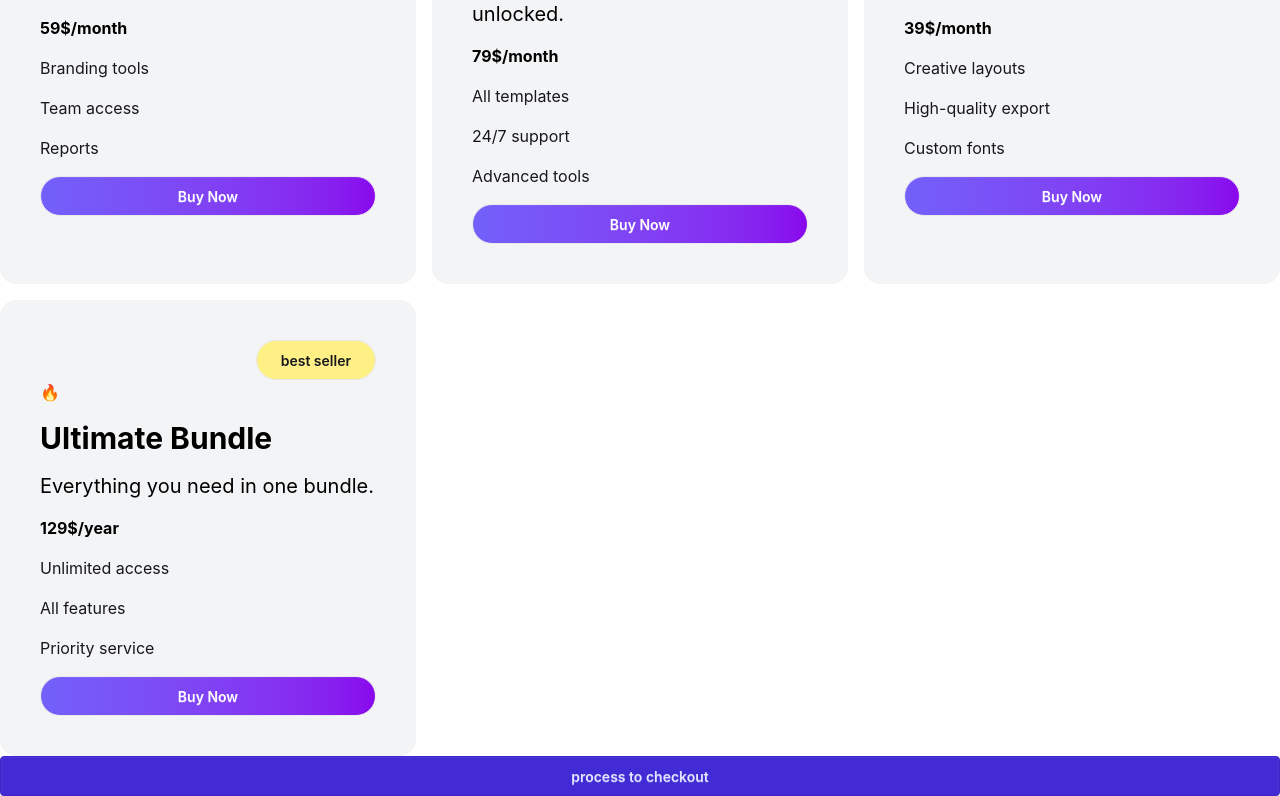
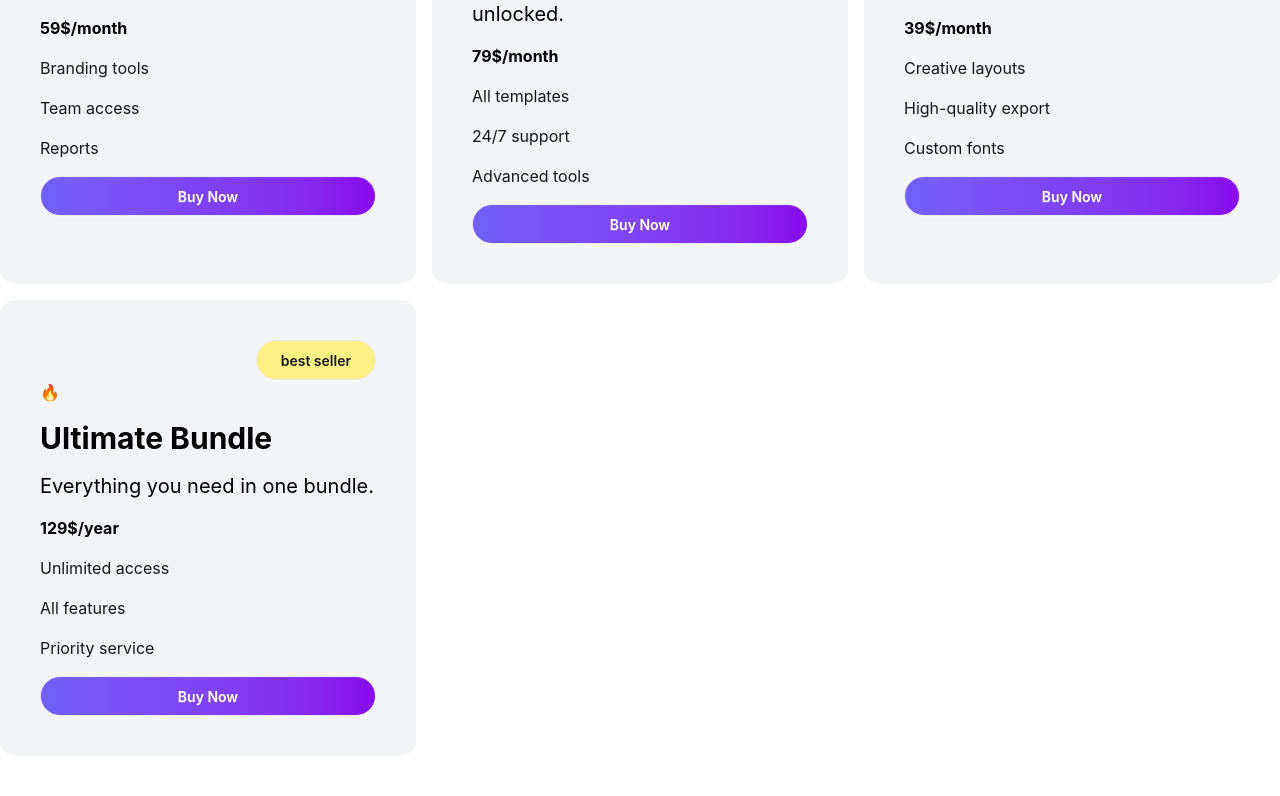
Before and after one commit to mohammadmostofa/Digital_tools_react_project, a React (Vite) app: page / in a window 1280 px wide. Shown: the part 2444-3240 px from the top of the page. After the commit the page ends 3200 px from the top, so only its background shows below. Built offline with nearby package versions, Linux system fonts and the light colour scheme.

Commit message:
added in all remove btn setup

```diff
--- a/src/App.jsx
+++ b/src/App.jsx
@@ -40,7 +40,7 @@ const [countCard, setCountCard] = useState([])
         <Banner></Banner>
 
     <Suspense fallback = {<span className="loading loading-ring loading-sm"></span>} >
-              <Cards cardPromise = {cardPromise} countCard={countCard} setCountCard={setCountCard} handleCards={handleCards} ></Cards>
+              <Cards cardPromise = {cardPromise} countCard={countCard} setCountCard={setCountCard} handleCards={handleCards}  ></Cards>
     </Suspense>
 
 
--- a/src/Components/Cards/Card.jsx
+++ b/src/Components/Cards/Card.jsx
@@ -2,6 +2,7 @@ import React from 'react';
 import Feature from './Feature';
 import Cart from '../Cart';
 import { Check } from 'lucide-react';
+
 
 const Card = ({card,handleCards,countCard}) => {
    const singleCard = card
--- a/src/Components/Cards/Cards.jsx
+++ b/src/Components/Cards/Cards.jsx
@@ -12,16 +12,17 @@ const Cards = ({cardPromise,countCard,handleCards,setCountCard}) => {
 
   // delete all card
 
-  const removeAll = () =>{
-     const remove = ([]);
-     setCountCard(remove)
-  }
+
 
 
   return (
 
 
+
+
     <>
+
+
 
      <main className='container mx-auto'>
 
@@ -56,7 +57,7 @@ const Cards = ({cardPromise,countCard,handleCards,setCountCard}) => {
                  selectedType === 'Products' ?
 
                  <div className='grid grid-cols-1 md:grid-cols-2 lg:grid-cols-3 space-3 gap-4'>
-                  {allCards.map(card => <Card key={card.id} card={card} handleCards={handleCards} countCard={countCard} ></Card>)}</div>:
+                  {allCards.map(card => <Card key={card.id} card={card} handleCards={handleCards} countCard={countCard}  ></Card>)}</div>:
 
 
 
@@ -65,6 +66,7 @@ const Cards = ({cardPromise,countCard,handleCards,setCountCard}) => {
                     {countCard.map((card,idx) => <Cart key={idx} card={card} countCard={countCard}  setCountCard={setCountCard} ></Cart> )} </div> :
 
                      <div className='container mx-auto bg-[rgba(255,255,255,0.94)]  my-10 border rounded-sm border-gray-300 shadow-accent-content p-4 '>
+
 
                                <div className=' flex  py-3'> <h2 className='text-black font-bold text-3xl'>Your Cart</h2></div>
 
@@ -79,25 +81,19 @@ const Cards = ({cardPromise,countCard,handleCards,setCountCard}) => {
 
             }
 
+                     {
+
+                      selectedType !== 'Products' ?<div><RemoveAll countCard={countCard} setCountCard={setCountCard} ></RemoveAll></div>:
+                         <div className='hidden'><RemoveAll countCard={countCard} setCountCard={setCountCard} ></RemoveAll></div>
+
+
+                     }
+
 
 
 
 
            </div>
-
-
-
-
-
-
-                    {
-                              allCards.length > 0  &&  <RemoveAll removeAll={removeAll}></RemoveAll>
-
-                    }
-
-
-
-
 
 
 
--- a/src/Components/RemoveAll.jsx
+++ b/src/Components/RemoveAll.jsx
@@ -1,12 +1,26 @@
 import React from 'react';
 
-const RemoveAll = ({removeAll}) => {
+const RemoveAll = ({ countCard,setCountCard}) => {
+
+    const removeAll = () => {
+
+     const remove = ([]);
+       setCountCard(remove);
+  }
+
 
 
   return (
-    <div className='flex justify-center items-center'>
-             <button onClick={()=> removeAll()} className='btn btn-primary w-full'>  process to checkout </button>
+    <div className='my-4'>
+
+            {
+              countCard.length !== 0  ?  <button onClick={()=> removeAll ()} className='btn btn-primary w-full'>process to checkout</button>:<button disabled className='hidden' >remove</button>
+
+            }
+
     </div>
+
+
   );
 };
 
```
Also changed, not shown: src/Components/Cart.jsx (+8 -1 lines).
